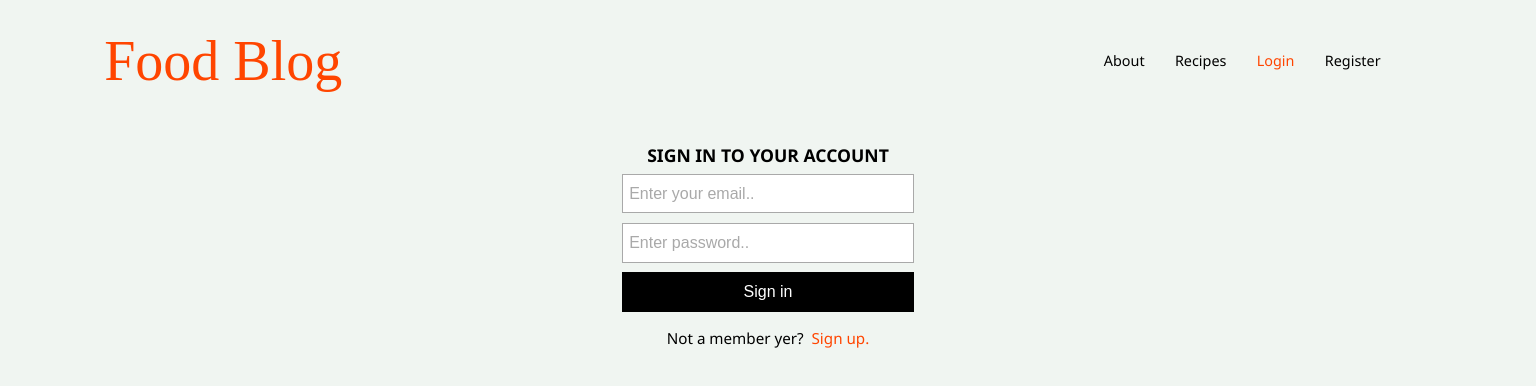
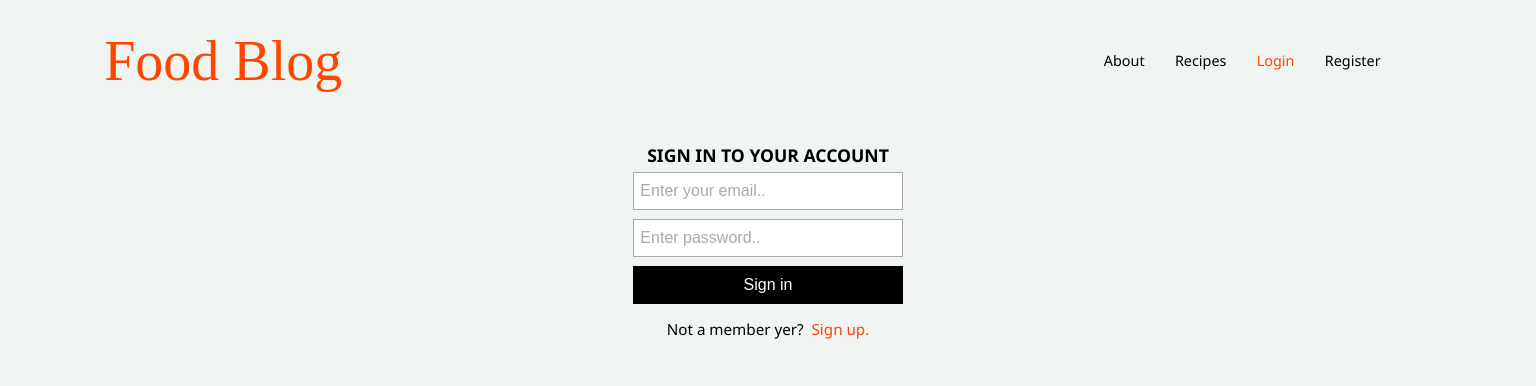
Before and after one commit to g-t-georgiev/recipe-blog, a React (Create React App) app: page /auth/login in a window 1536 px wide. Shown: the top 386 px of the page. Built offline with nearby package versions, Linux system fonts and the light colour scheme; a web font is replaced by a local one.

Commit message:
Added additional breakpoint styles on 1150 and 1350 pixels for form class rule set with width property values of 27 and 25 percent respectively.

```diff
--- a/src/components/shared/form/Form.css
+++ b/src/components/shared/form/Form.css
@@ -55,8 +55,20 @@
     }
 }
 
-@media screen and (min-width: 1502px) {
+@media screen and (min-width: 1150px) {
+    .form {
+        width: 27%;
+    }
+}
+
+@media screen and (min-width: 1350px) {
     .form {
         width: 25%;
     }
 }
+
+@media screen and (min-width: 1502px) {
+    .form {
+        width: 23%;
+    }
+}
```
